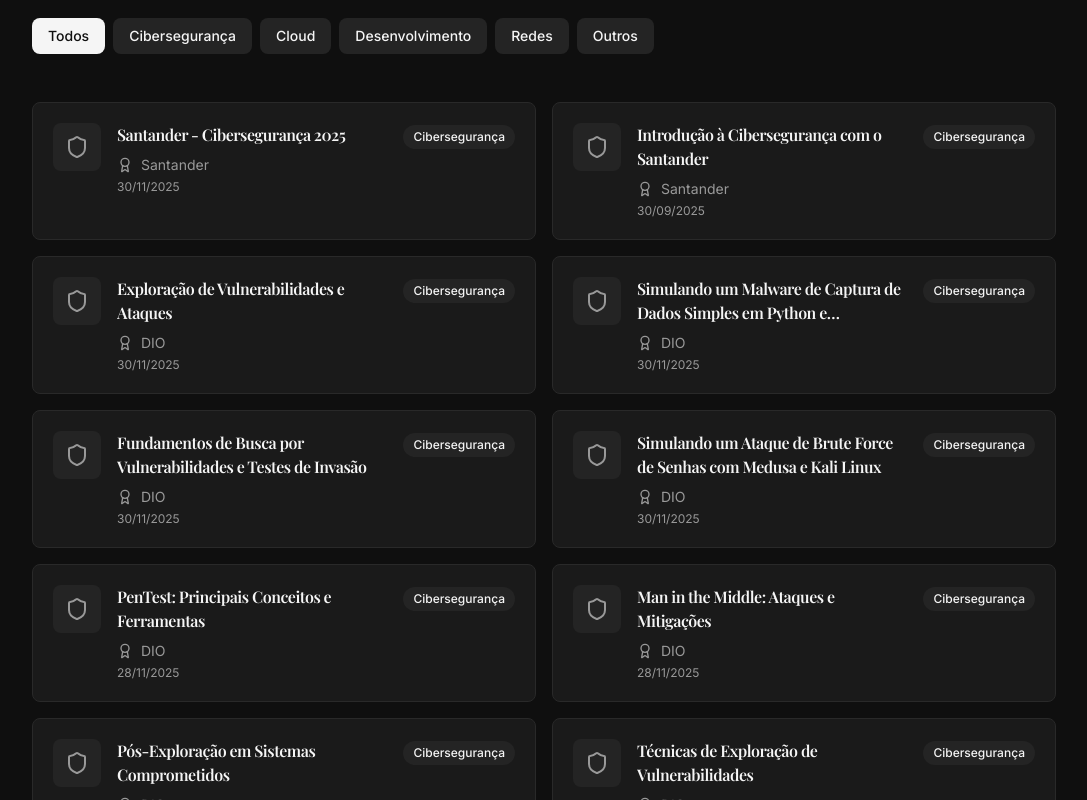
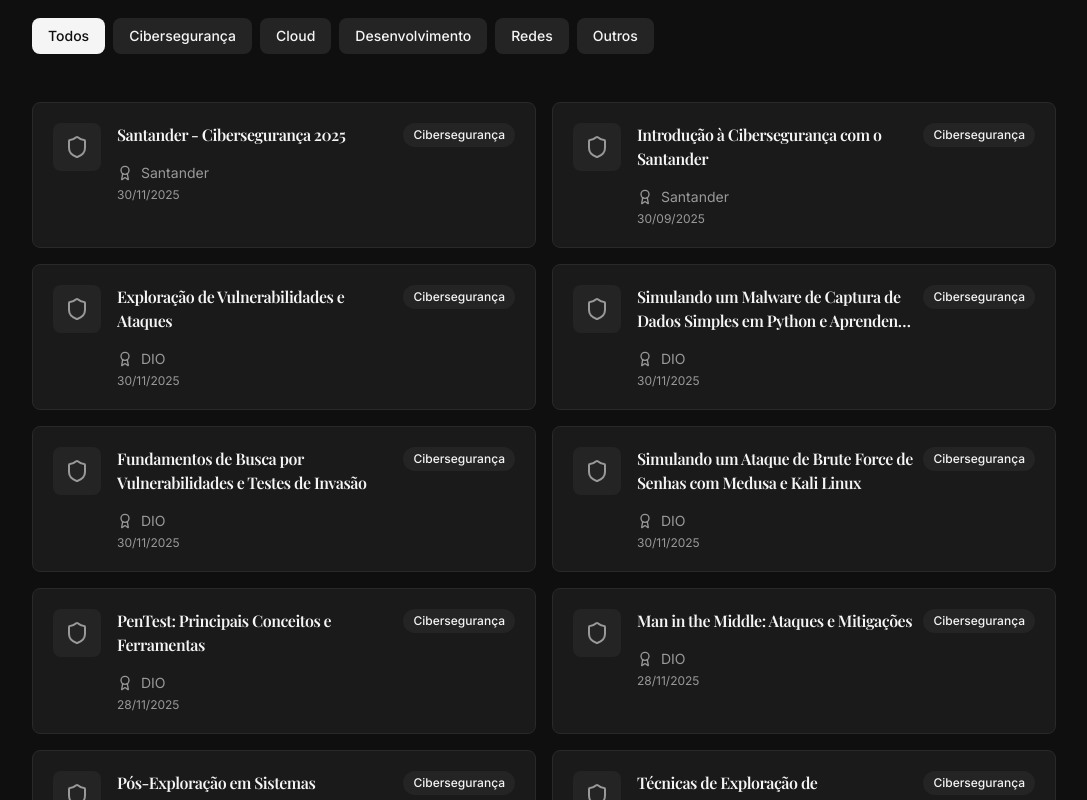
Before and after one commit to Viniirb/portifolio, a Next.js app: page / in a window 1280 px wide. Shown: the part 3480-4280 px from the top of the page, without its empty margins (96-1183 px from the left). Built offline with nearby package versions, Linux system fonts and the light colour scheme; a web font is replaced by a local one.

Commit message:
style: improve layout and category tag visibility in certification display

```diff
--- a/src/app/certificacoes/page.tsx
+++ b/src/app/certificacoes/page.tsx
@@ -120,9 +120,18 @@
 
                   {/* Conteúdo */}
                   <div className="flex-1 min-w-0">
-                    <h3 className="font-semibold text-base mb-2 line-clamp-2 group-hover:text-primary transition-colors">
+                    <div className="flex flex-col gap-2">
+                      <div className="flex items-start justify-between gap-2">
+                        <h3 className="flex-1 min-w-0 font-semibold text-base sm:mb-2 sm:line-clamp-2 group-hover:text-primary transition-colors">
                           {cert.title}
                         </h3>
+
+                        {/* Tag da categoria (desktop/tablet) */}
+                        <span className="hidden sm:inline-block flex-shrink-0 px-2.5 py-1 bg-muted rounded-full text-xs font-medium">
+                          {categories[cert.category]}
+                        </span>
+                      </div>
+
                       <div className="flex flex-col gap-1 text-sm text-muted-foreground">
                         <div className="flex items-center gap-2">
                           <Award className="w-4 h-4" />
@@ -130,13 +139,12 @@
                         </div>
                         <span className="text-xs">{cert.date}</span>
                       </div>
-                  </div>
 
-                  {/* Tag da categoria */}
-                  <div className="flex-shrink-0">
-                    <span className="inline-block px-2.5 py-1 bg-muted rounded-full text-xs font-medium">
+                      {/* Tag da categoria (mobile) */}
+                      <span className="sm:hidden inline-block w-fit px-2.5 py-1 bg-muted rounded-full text-xs font-medium">
                         {categories[cert.category]}
                       </span>
+                    </div>
                   </div>
                 </div>
 
--- a/src/app/page.tsx
+++ b/src/app/page.tsx
@@ -383,9 +383,18 @@
 
                     {/* Conteúdo */}
                     <div className="flex-1 min-w-0">
-                      <h3 className="font-semibold text-base mb-2 line-clamp-2 group-hover:text-primary transition-colors">
+                      <div className="flex flex-col gap-2">
+                        <div className="flex items-start justify-between gap-2">
+                          <h3 className="flex-1 min-w-0 font-semibold text-base sm:mb-2 sm:line-clamp-2 group-hover:text-primary transition-colors">
                             {cert.title}
                           </h3>
+
+                          {/* Tag da categoria (desktop/tablet) */}
+                          <span className="hidden sm:inline-block flex-shrink-0 px-2.5 py-1 bg-muted rounded-full text-xs font-medium">
+                            {categories[cert.category]}
+                          </span>
+                        </div>
+
                         <div className="flex flex-col gap-1 text-sm text-muted-foreground">
                           <div className="flex items-center gap-2">
                             <Award className="w-4 h-4" />
@@ -393,13 +402,12 @@
                           </div>
                           <span className="text-xs">{cert.date}</span>
                         </div>
-                    </div>
 
-                    {/* Tag da categoria */}
-                    <div className="flex-shrink-0">
-                      <span className="inline-block px-2.5 py-1 bg-muted rounded-full text-xs font-medium">
+                        {/* Tag da categoria (mobile) */}
+                        <span className="sm:hidden inline-block w-fit px-2.5 py-1 bg-muted rounded-full text-xs font-medium">
                           {categories[cert.category]}
                         </span>
+                      </div>
                     </div>
                   </div>
 
```
Lines whose indentation alone changed are shown as unchanged.
